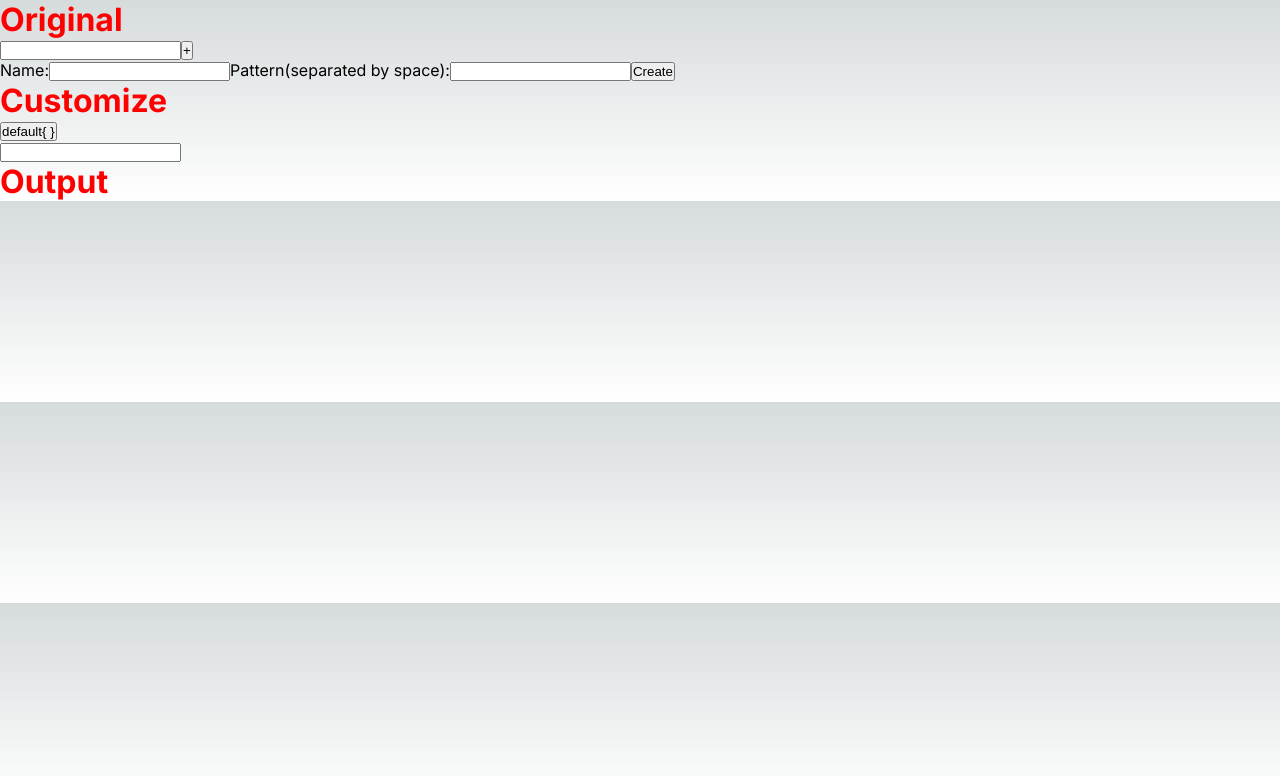
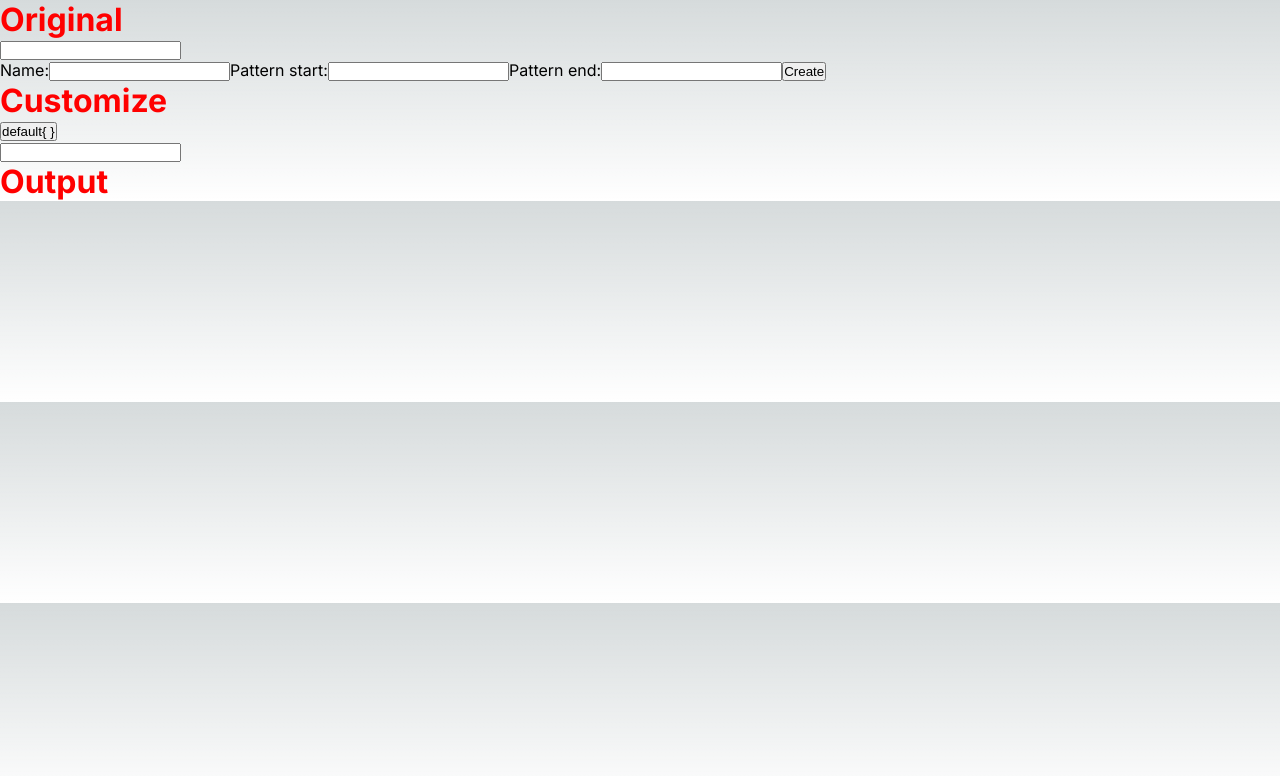
Before and after one commit to LuminationWa/emailer, a Next.js app: page / in a window 1280 px wide. Shown: the top 776 px of the page. Built offline with nearby package versions, Linux system fonts and the light colour scheme.

Commit message:
Update form for easier input

```diff
--- a/src/app/page.js
+++ b/src/app/page.js
@@ -71,13 +71,6 @@ export default function Home() {
           value={ogText}
           onChange={(e) => setOgText(e.target.value)}
         />
-        <button
-          onClick={() => {
-            pushModifier("texter", /\/(.*?)\//g);
-          }}
-        >
-          +
-        </button>
       </div>
 
       <div className="modifier-creation">
@@ -85,17 +78,19 @@ export default function Home() {
           onSubmit={(e) => {
             e.preventDefault();
             const name = document.getElementById("name").value;
-            const regexValue = document.getElementById("regex").value;
-            const regexSplit = regexValue.split(" ");
-            const regex = new RegExp(`${regexSplit[0]}(.*?)${regexSplit[1]}`, "g");
+            const regexStart = document.getElementById("regex-s").value;
+            const regexEnd = document.getElementById("regex-e").value;
+            const regexValue = `${regexStart} ${regexEnd}`;
+            const regex = new RegExp(`${regexStart}(.*?)${regexEnd}`, "g");
             pushModifier(name, regex, regexValue);
-            console.log(modifiers);
           }}
         >
           <label htmlFor="name">Name:</label>
           <input type="text" name="name" id="name" required />
-          <label htmlFor="regex">Pattern(separated by space):</label>
-          <input type="text" name="regex" id="regex" required />
+          <label htmlFor="regex">Pattern start:</label>
+          <input type="text" name="regex-s" id="regex-s" required />
+          <label htmlFor="regex">Pattern end:</label>
+          <input type="text" name="regex-e" id="regex-e" required />
           <button>Create</button>
         </form>
       </div>
```
